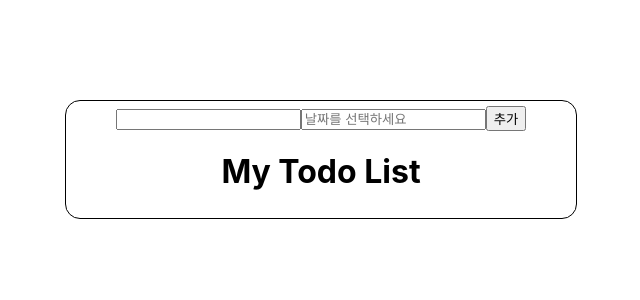
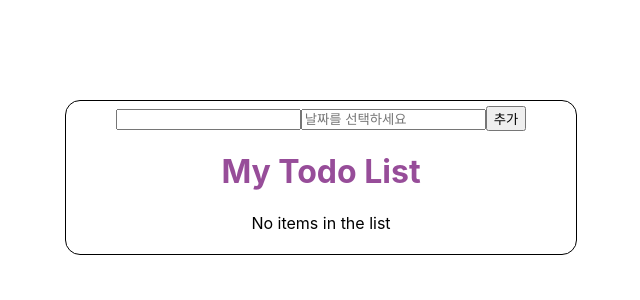
Before and after one commit to tjwls11/react_todolist, a React (Create React App) app: page / in a window 1280 px wide. Shown: the top 300 px of the page, without its empty margins (319-959 px from the left). Built offline with nearby package versions, Linux system fonts and the light colour scheme.

Commit message:
Update TodoBoard.js

```diff
--- a/src/components/TodoBoard.js
+++ b/src/components/TodoBoard.js
@@ -1,15 +1,28 @@
-import React from "react";
-import TodoItem from "./TodoItem";
+import React from 'react';
+import TodoItem from './TodoItem';
 
-function TodoBoard(props){
-    console.log("todoBoard", props.todoList);
+function TodoBoard({ todoList, onDelete, onUpdate }) {
+    const handleUpdateEmoji = (index, newEmoji) => {
+        const updatedList = [...todoList];
+        updatedList[index].emoji = newEmoji;
+        onUpdate(updatedList);
+    };
 
     return (
-        <div>
-            <h1>My Todo List</h1>
-            {props.todoList.map((item, index) => (
-                <TodoItem key={index} item={item} onDelete={() => props.onDelete(index)} />
-            ))}
+        <div className="todo-board">
+            <h1 style={{ color: '#974D99' }}>My Todo List</h1> {/* 원하는 색상으로 변경 */}
+            {todoList.length === 0 ? (
+                <p>No items in the list</p>
+            ) : (
+                todoList.map((item, index) => (
+                    <TodoItem
+                        key={index}
+                        item={item}
+                        onDelete={() => onDelete(index)}
+                        onUpdateEmoji={(newEmoji) => handleUpdateEmoji(index, newEmoji)}
+                    />
+                ))
+            )}
         </div>
     );
 }
```
